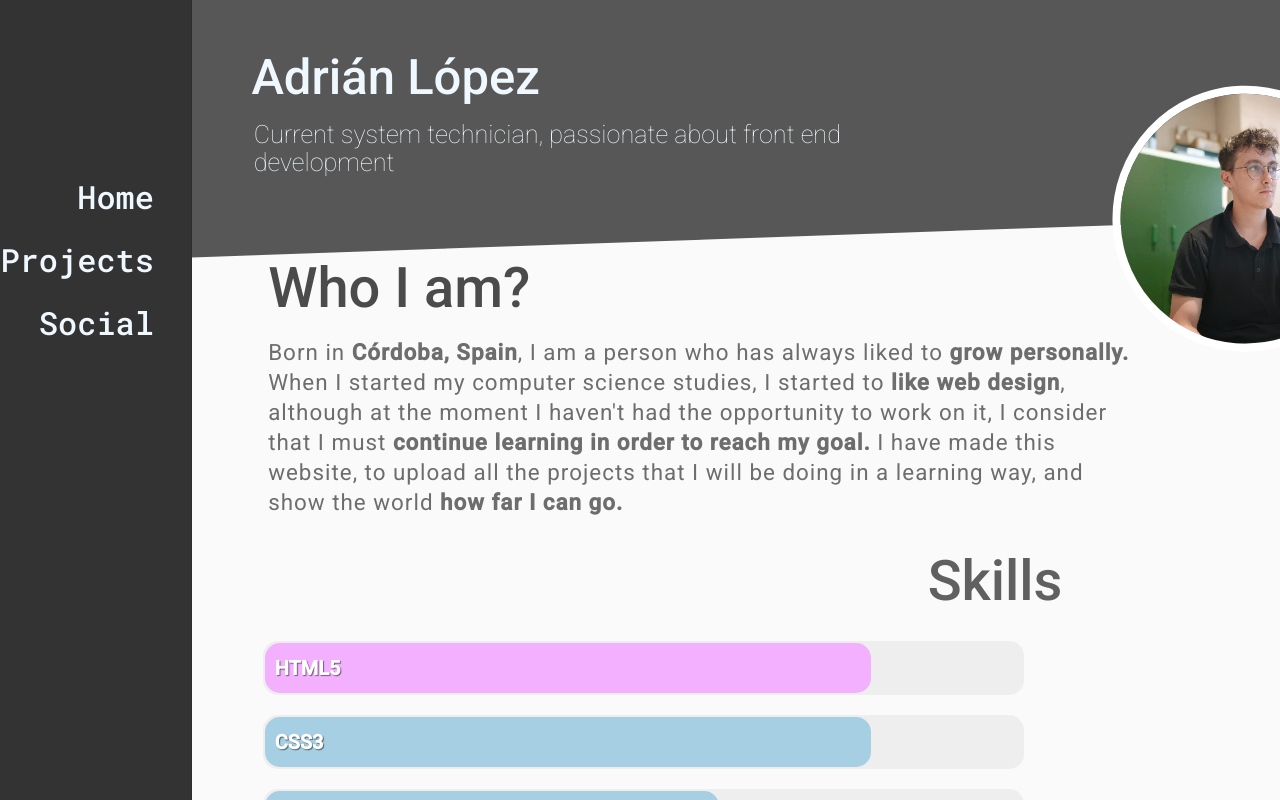
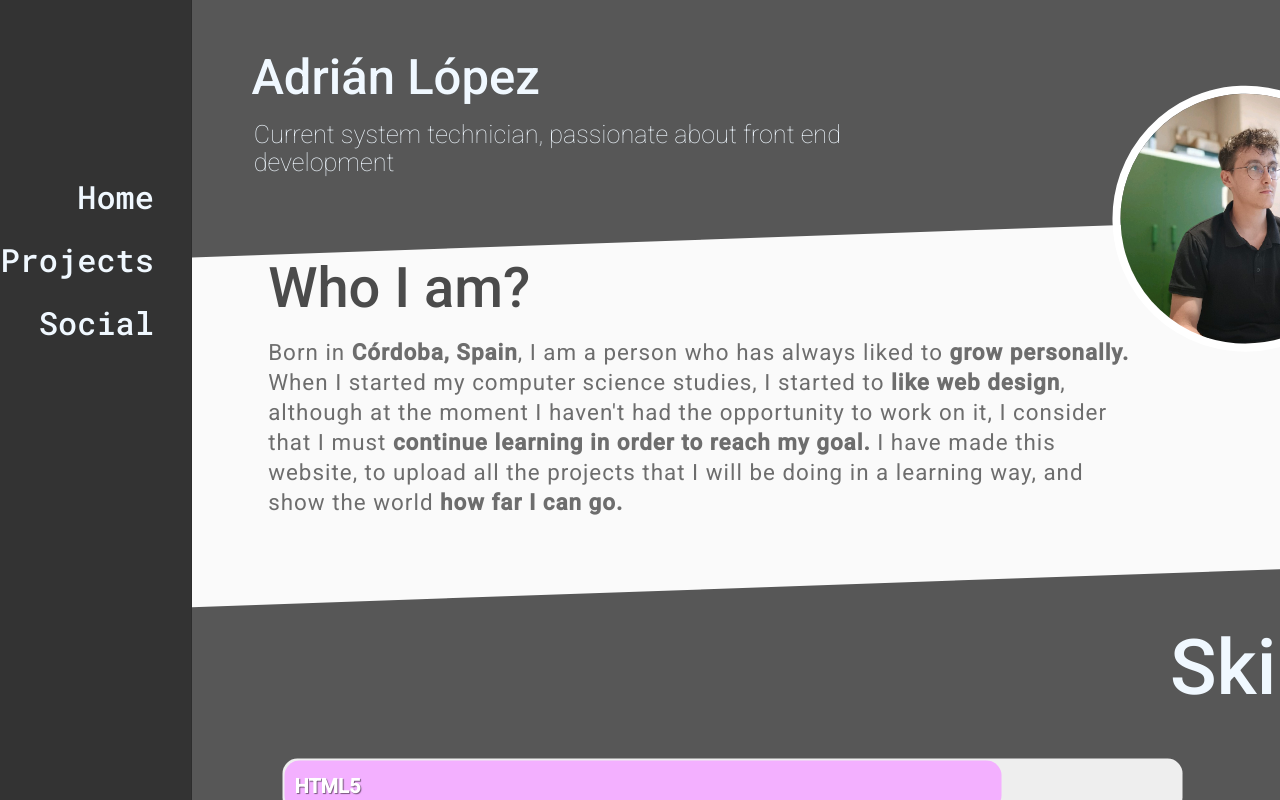
Before and after one commit to adrianlpzt/MyPortfolio, an Angular app: page / in a window 1280 px wide. Built offline with nearby package versions, Linux system fonts and the light colour scheme.

Commit message:
add background to skills

```diff
--- a/angular.json
+++ b/angular.json
@@ -24,9 +24,10 @@
             ],
             "styles": [
               "./node_modules/@angular/material/prebuilt-themes/indigo-pink.css",
-              "src/styles.css"
+              "src/styles.css",
             ],
-            "scripts": []
+            "scripts": [
+            ]
           },
           "configurations": {
             "production": {
--- a/package.json
+++ b/package.json
@@ -28,6 +28,7 @@
     "@angular-devkit/build-angular": "^14.1.0",
     "@angular/cli": "~14.1.0",
     "@angular/compiler-cli": "^14.1.0",
+    "@types/aos": "^3.0.4",
     "@types/jasmine": "~4.0.0",
     "jasmine-core": "~4.2.0",
     "karma": "~6.4.0",
--- a/src/app/app.component.ts
+++ b/src/app/app.component.ts
@@ -5,6 +5,11 @@ import { Component } from '@angular/core';
   templateUrl: './app.component.html',
   styleUrls: ['./app.component.css']
 })
+
 export class AppComponent {
   title = 'MyPortfolio';
+
+  ngOninit() {
+
+  }
 }
--- a/src/app/skills/skills.component.css
+++ b/src/app/skills/skills.component.css
@@ -1,12 +1,24 @@
+.background {
+    position: absolute;
+    margin-top: 60px;
+    top: 800;
+    left: -30px;
+    background-color: #575757;
+    height: 550px;
+    width: 1800px;
+    transform: rotate(-2deg);
+}
+
 .title {
-    font-family: 'roboto';
-    font-size: 4em;
-    font-weight: 500;
-    color: #606060;
-    text-align: right;
-    margin-top: 5%;
-    margin-right: 20%;
-    margin-bottom: 50px;
+  top: 60px;
+  right: 600px;
+  position: relative;
+  transform: rotate(+2deg);
+  font-family: 'roboto';
+  font-size: 5.5em;
+  font-weight: 500;
+  color: aliceblue;
+  text-align: right;
 }
 
 .material-symbols-outlined {
@@ -15,10 +27,24 @@
     font-size: 7em;
     padding: 20px;
 }
+.info-container {
+    color: #4b4b4b;
+    margin-top: 25%;
+}
 
-  .container{
-    width: 70%;
-    margin-left: 6.5%;
+.clear {
+  clear: both;
+}
+
+/* Progress Bar */
+
+.container{
+  position: relative;
+  transform: rotate(+2deg);
+  top: 150px;
+  height: 400px;
+  width: 50%;
+  margin-left: 6.5%;
   }
   @keyframes load{
     from {
@@ -85,3 +111,5 @@
   .bar.expert::before{
     width: calc(100% - 10px);
   }
+
+/* End progress bar */
--- a/src/app/skills/skills.component.html
+++ b/src/app/skills/skills.component.html
@@ -1,11 +1,26 @@
 <link rel="stylesheet" href="https://fonts.googleapis.com/css2?family=Material+Symbols+Outlined:opsz,wght,FILL,GRAD@20..48,100..700,0..1,-50..200" />
 
-
+<div class="background">
     <div class="title">Skills</div>
 
     <div class="container">
         <div class="bar advanced" data-skill="HTML5"></div>
         <div class="bar back advanced" data-skill="CSS3"></div>
-    <div class="bar back intermediate" data-skill="Javascript"></div>
+        <div class="bar back basic" data-skill="Javascript"></div>
         <div class="bar front learning" data-skill="Angular"></div>
     </div>
+</div>
+<div class="clear"></div>
+<!--
+<mat-grid-list cols="2">
+    <mat-grid-tile>
+        <div>
+            <h2 class="title2">Currently, I continue to learn and practice</h2>
+        </div>
+        <div class="subtitle">Aqui iria el subtitulo</div>
+    </mat-grid-tile>
+    <mat-grid-tile>
+        magen
+    </mat-grid-tile>
+</mat-grid-list>
+-->
--- a/src/app/skills/skills.component.ts
+++ b/src/app/skills/skills.component.ts
@@ -1,4 +1,5 @@
 import { Component, OnInit } from '@angular/core';
+
 
 @Component({
   selector: 'app-skills',
@@ -10,6 +11,7 @@ export class SkillsComponent implements OnInit {
   constructor() { }
 
   ngOnInit(): void {
+
   }
 
 }
--- a/tsconfig.json
+++ b/tsconfig.json
@@ -21,7 +21,7 @@
     "lib": [
       "es2020",
       "dom"
-    ]
+    ],
   },
   "angularCompilerOptions": {
     "enableI18nLegacyMessageIdFormat": false,
```
Also changed, not shown: src/app/app.module.ts (+1 -8 lines), 1 other file (tests, documents, lock files or other folders). Lines whose indentation alone changed are shown as unchanged.
